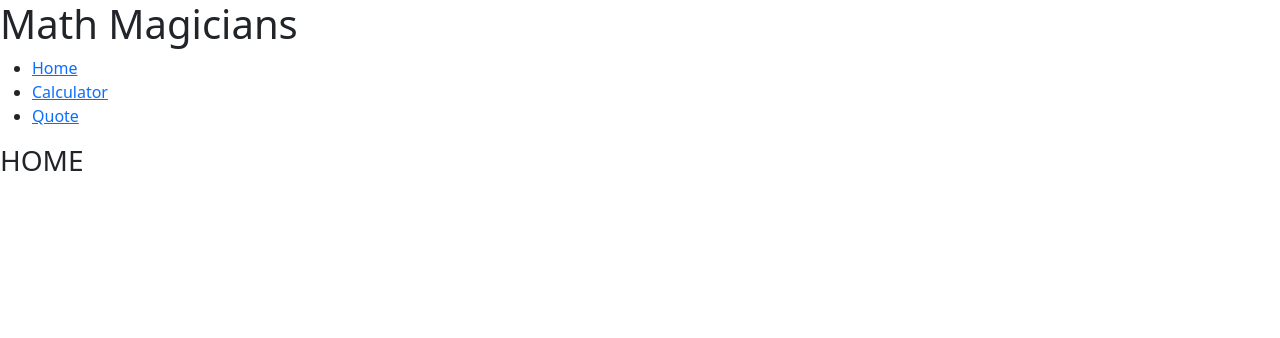
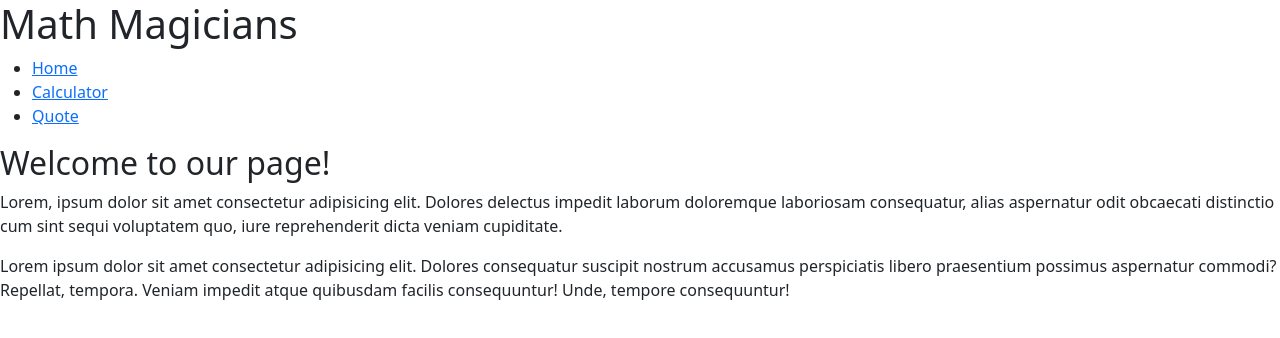
Before and after one commit to dgcuenca/math-magicians, a React (Create React App) app: page / in a window 1280 px wide. Shown: the top 338 px of the page. Built offline with nearby package versions, Linux system fonts and the light colour scheme.

Commit message:
Fill home page

```diff
--- a/src/pages/home.jsx
+++ b/src/pages/home.jsx
@@ -3,7 +3,13 @@ import React from 'react';
 const Home = () => {
   return (
     <div>
-      <h3>HOME</h3>
+      <h2>Welcome to our page!</h2>
+      <p>
+        Lorem, ipsum dolor sit amet consectetur adipisicing elit. Dolores delectus impedit laborum doloremque laboriosam consequatur, alias aspernatur odit obcaecati distinctio cum sint sequi voluptatem quo, iure reprehenderit dicta veniam cupiditate.
+      </p>
+      <p>
+        Lorem ipsum dolor sit amet consectetur adipisicing elit. Dolores consequatur suscipit nostrum accusamus perspiciatis libero praesentium possimus aspernatur commodi? Repellat, tempora. Veniam impedit atque quibusdam facilis consequuntur! Unde, tempore consequuntur!
+      </p>
     </div>
   );
 };
--- a/src/pages/quote.jsx
+++ b/src/pages/quote.jsx
@@ -3,7 +3,7 @@ import React from 'react';
 const Quote = () => {
   return (
     <div>
-      <h3>Quote</h3>
+      <h2>Quote</h2>
     </div>
   );
 };
```
